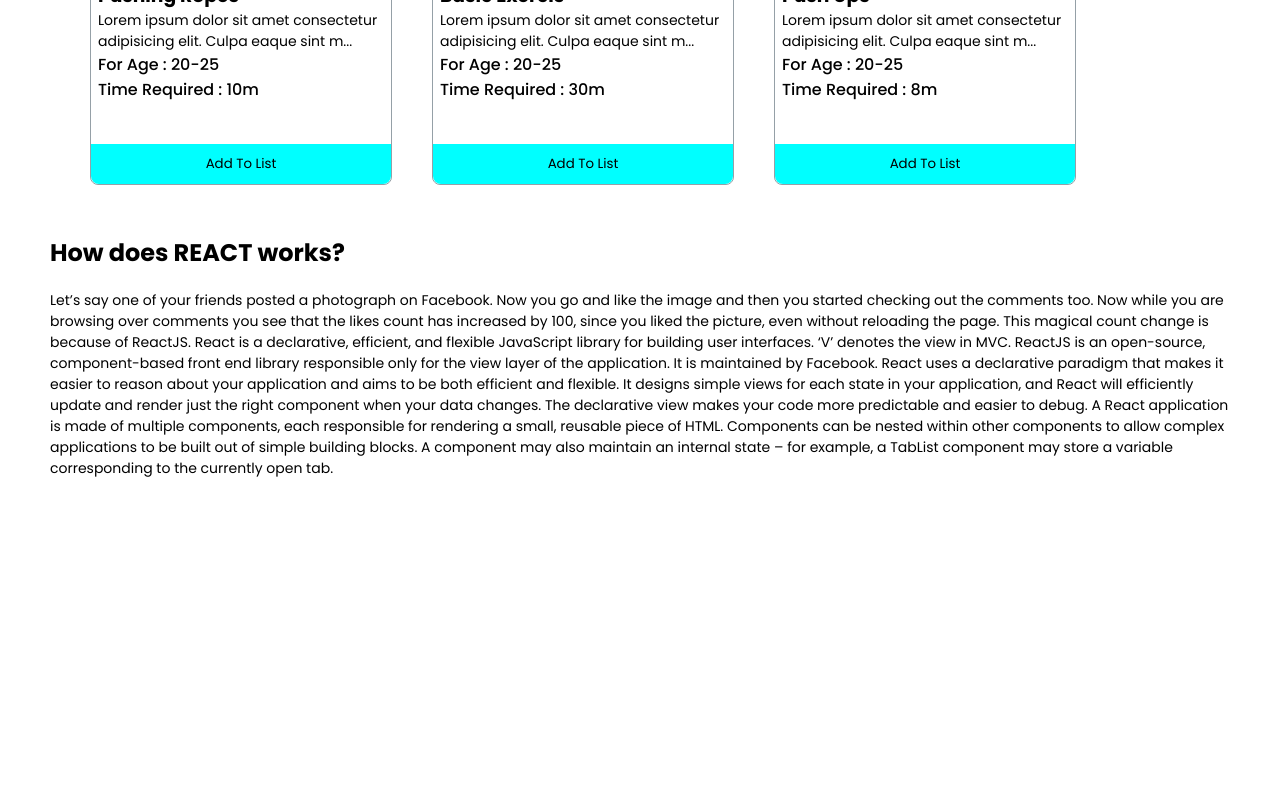
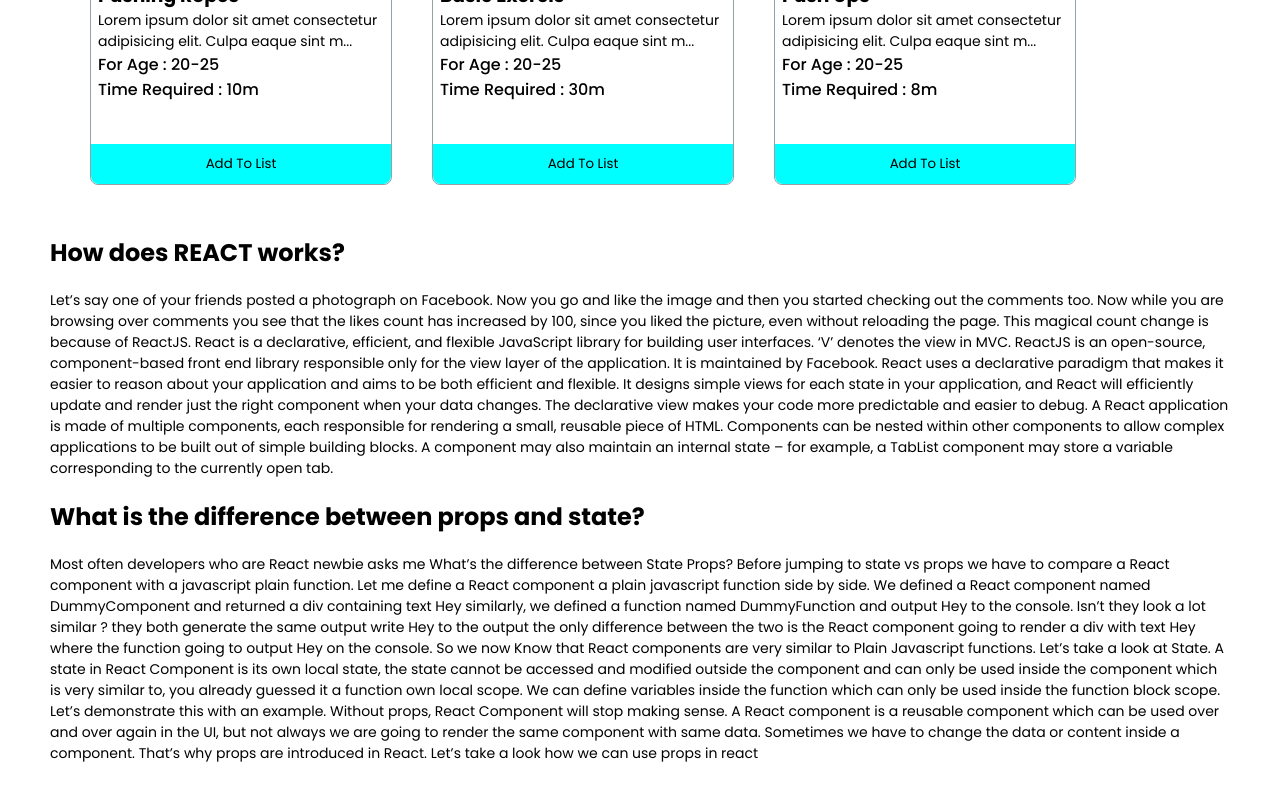
Before and after one commit to Azharul-Raj/active-club, a React (Create React App) app: page / in a window 1280 px wide. Shown: the part 929-1729 px from the top of the page. Before the commit the page ends 1458 px from the top, so only its background shows below. Built offline with nearby package versions, Linux system fonts and the light colour scheme.

Commit message:
question 2 added

```diff
--- a/src/Components/Question/Question.js
+++ b/src/Components/Question/Question.js
@@ -7,9 +7,21 @@
         <div className='question-container'>
             <h2>How does REACT works?</h2>
             <p>Let’s say one of your friends posted a photograph on Facebook. Now you go and like the image and then you started checking out the comments too. Now while you are browsing over comments you see that the likes count has increased by 100, since you liked the picture, even without reloading the page. This magical count change is because of ReactJS.
-React is a declarative, efficient, and flexible JavaScript library for building user interfaces. ‘V’ denotes the view in MVC. ReactJS is an open-source, component-based front end library responsible only for the view layer of the application. It is maintained by Facebook.
-React uses a declarative paradigm that makes it easier to reason about your application and aims to be both efficient and flexible. It designs simple views for each state in your application, and React will efficiently update and render just the right component when your data changes. The declarative view makes your code more predictable and easier to debug.
-A React application is made of multiple components, each responsible for rendering a small, reusable piece of HTML. Components can be nested within other components to allow complex applications to be built out of simple building blocks. A component may also maintain an internal state – for example, a TabList component may store a variable corresponding to the currently open tab.</p>
+                React is a declarative, efficient, and flexible JavaScript library for building user interfaces. ‘V’                denotes the view in MVC. ReactJS is an open-source, component-based front end library responsible only for              the view layer of the application. It is maintained by Facebook.
+                React uses a declarative paradigm that makes it easier to reason about your application and aims to be              both efficient and flexible. It designs simple views for each state in your application, and React will             efficiently update and render just the right component when your data changes. The declarative view makes           your code more predictable and easier to debug.
+                A React application is made of multiple components, each responsible for rendering a small, reusable piece of HTML. Components can be nested within other components to allow complex applications to be built out of simple building blocks. A component may also maintain an internal state – for example, a TabList component may store a variable corresponding to the currently open tab.</p>
+            <h2>What is the difference between props and state?</h2>
+            <p>
+            Most often developers who are React newbie asks me What’s the difference between State Props?
+
+                Before jumping to state vs props we have to compare a React component with a javascript plain function. Let me define a React component  a plain javascript function side by side.
+                We defined a React component named DummyComponent and returned a div containing text Hey similarly, we defined a function named DummyFunction and output Hey to the console. Isn’t they look a lot similar ? they both generate the same output write Hey to the output the only difference between the two is the React component going to render a div with text Hey where the function going to output Hey on the console.
+
+                So we now Know that React components are very similar to Plain Javascript functions. Let’s take a look at  State.
+                A state in React Component is its own local state, the state cannot be accessed and modified outside the component and can only be used inside the component which is very similar to, you already guessed it a function own local scope. We can define variables inside the function which can only be used inside the function block scope. Let’s demonstrate this with an example.
+                Without props, React Component will stop making sense. A React component is a reusable component which can be used over and over again in the UI, but not always we are going to render the same component with same data. Sometimes we have to change the data or content inside a component. That’s why props are introduced in React. Let’s take a look how we can use props in react
+            </p>
+
         </div>
     );
 };
```
